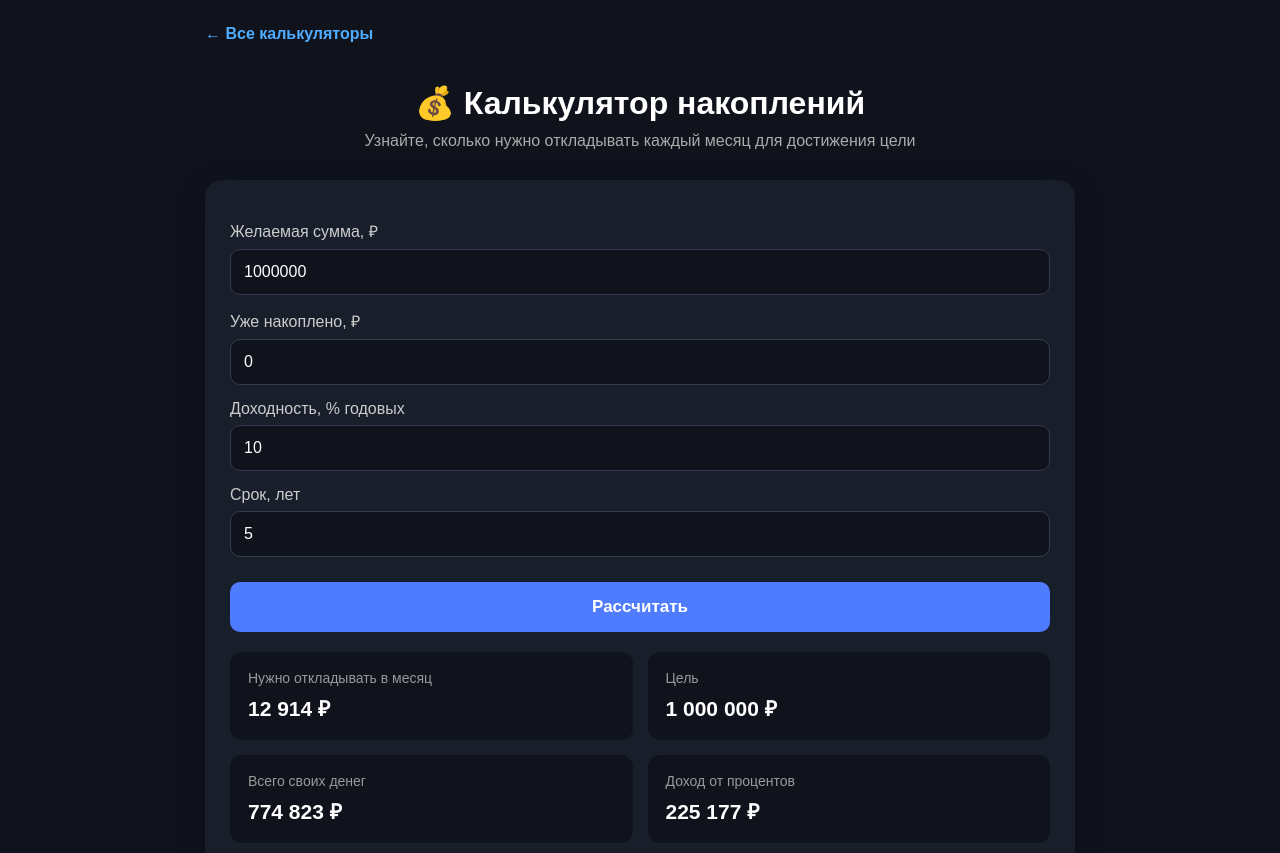
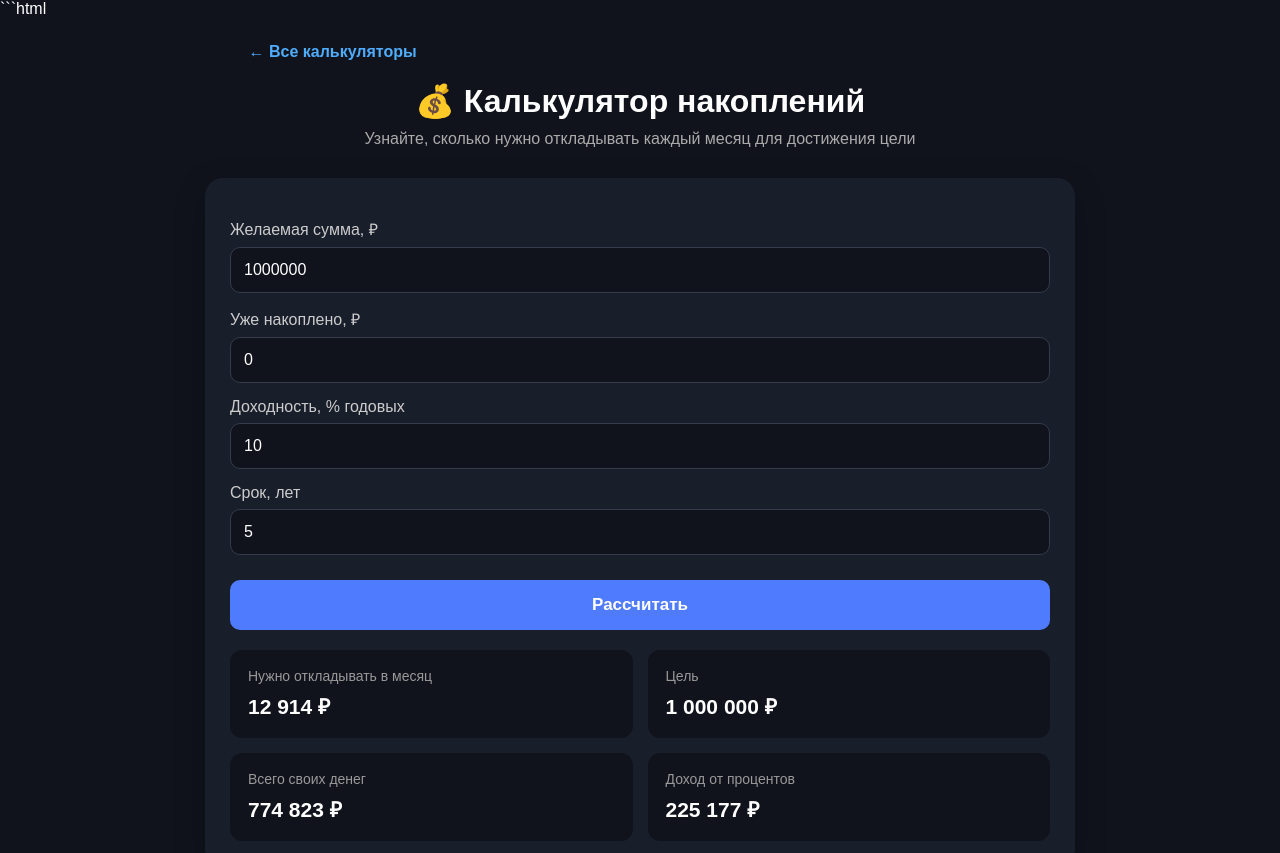
Before and after one commit to baidakserj/finraschet, a plain HTML site: page savings.html in a window 1280 px wide. Shown: the top 853 px of the page. Drawn offline with Linux system fonts and the light colour scheme.

Commit message:
Update savings.html

````diff
--- a/savings.html
+++ b/savings.html
@@ -1,8 +1,10 @@
+```html
 <!DOCTYPE html>
 <html lang="ru">
 <head>
 <meta charset="UTF-8">
 <meta name="viewport" content="width=device-width, initial-scale=1.0">
+
 <title>ФинРасчёт — калькулятор накоплений</title>
 
 <style>
@@ -24,11 +26,14 @@ body {
 }
 
 .back {
-    display: inline-block;
+    display: block;
     color: #4facfe;
     font-weight: bold;
     text-decoration: none;
-    margin-bottom: 20px;
+    margin: 0 auto 20px;
+    max-width: 1000px;
+    padding: 0 5%;
+    transition: color 0.2s ease;
 }
 
 .back:hover {
@@ -131,6 +136,7 @@ canvas {
 }
 
 @media (max-width: 600px) {
+
     .result {
         grid-template-columns: 1fr;
     }
@@ -505,3 +511,4 @@ calculate();
 
 </body>
 </html>
+```
````
